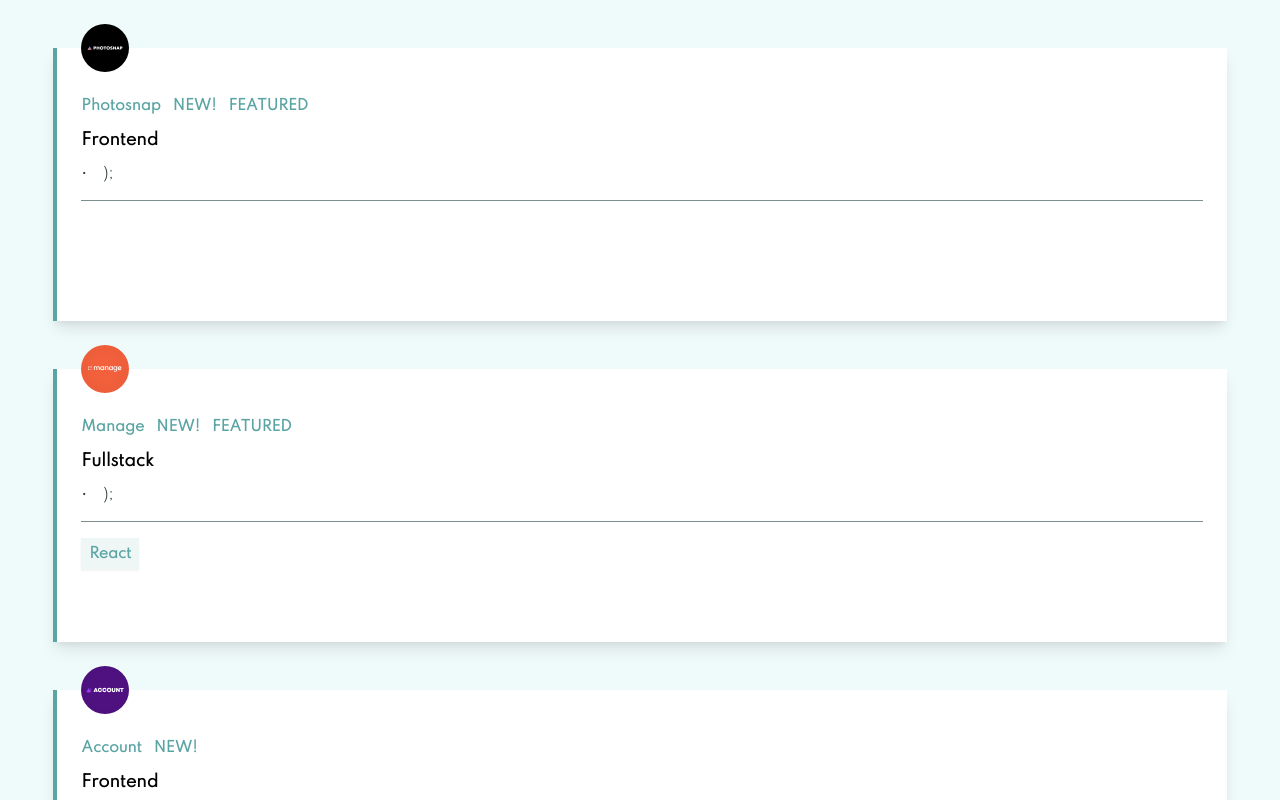
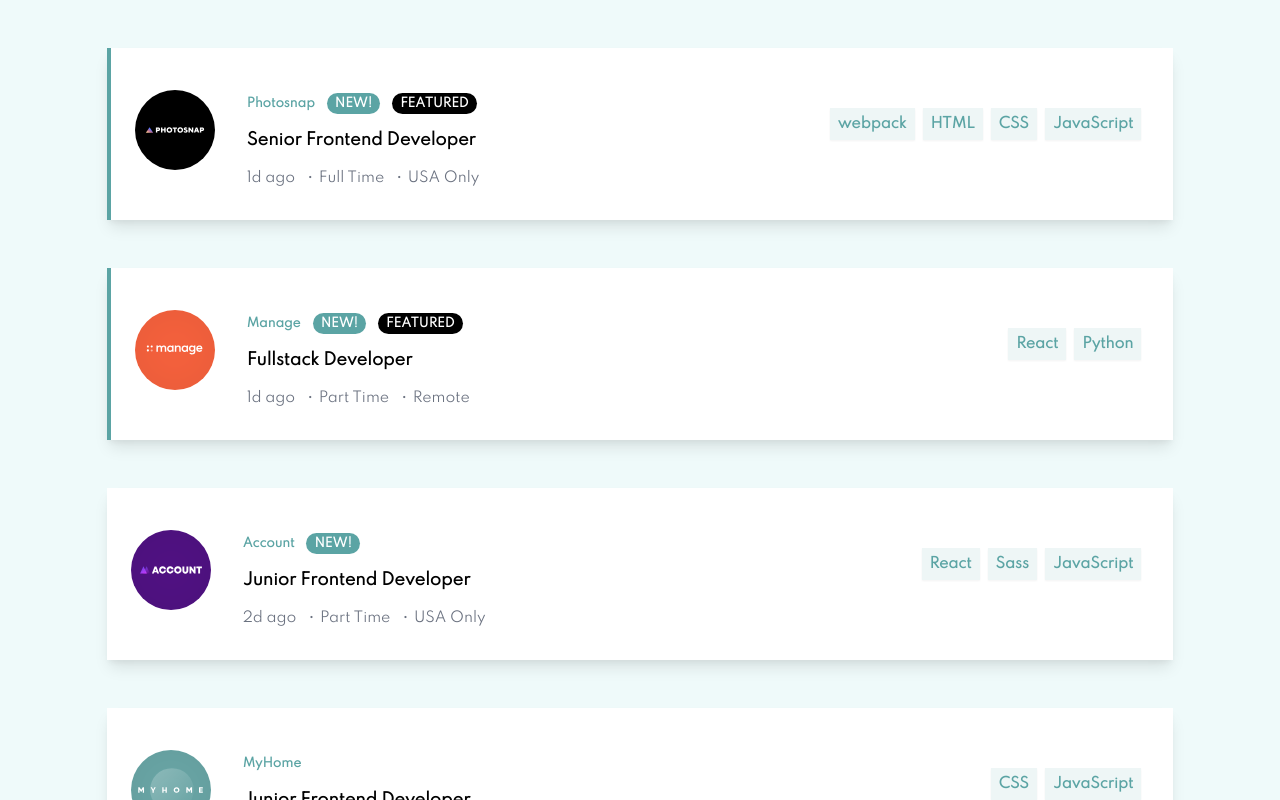
Before and after one commit to Douyemiene/Job-listings, a React (Create React App) app: page / in a window 1280 px wide. Shown: the top 800 px of the page. Built offline with nearby package versions, Linux system fonts and the light colour scheme.

Commit message:
feature: implement conditional border for Job comp

```diff
--- a/src/components/Job.js
+++ b/src/components/Job.js
@@ -1,5 +1,5 @@
 import styled from "styled-components";
-const FirstFilterItem = styled.div`
+const FilterItem = styled.div`
   &:before {
     content: "•";
   }
@@ -11,7 +11,7 @@
     logo,
     when,
     featured,
-    postion,
+    position,
     role,
     level,
     postedAt,
@@ -21,42 +21,81 @@
     tools,
   } = data;
 
-  //const imageName = require('../images/photosnap.svg');
+  let bordered = "";
+  if (when && featured) {
+    bordered = "border-l-4 border-primary ";
+  }
 
-  // const imageName2 = require(str);
   return (
-    <div className="w-11/12 mx-auto bg-white mb-12 p-6 border-l-4 border-primary shadow-lg relative font-spartan">
+    <div
+      className={`${bordered} w-11/12 lg:w-10/12 mx-auto lg:flex items-center bg-white mb-12 px-6 pt-6 pb-5 lg:pb-8 shadow-lg relative font-spartan`}
+    >
       <img
         src={process.env.PUBLIC_URL + logo}
         alt="company logo"
-        className="h-12 absolute -top-6"
+        className="h-12 absolute lg:static lg:mr-8 lg:h-20 -top-6"
       />
 
       <div>
-        <div className="text-sm text-left mt-6">
-          <span className="text-primary font-bold">{company}</span>
-          {when && <span className="text-primary font-bold mx-3">NEW!</span>}
+        <div className="text-xs text-left mt-6">
+          <span className="text-primary font-bold ">{company}</span>
+          {when && (
+            <span className="bg-primary flex-inline justify-center items-center text-white font-bold mx-3 py-1 px-2 rounded-xl">
+              NEW!
+            </span>
+          )}
           {featured && (
-            <span className="text-primary font-bold uppercase">featured</span>
+            <span className="bg-black flex-inline justify-center items-center  text-white py-1 px-2 rounded-xl font-bold uppercase">
+              featured
+            </span>
           )}
         </div>
-        <div className="font-bold py-3 text-left">{role}</div>
+        <div className="font-bold py-4 text-left">{position}</div>
         <div className="flex flex-wrap text-darkerCyan text-sm">
-          <FirstFilterItem>
-            {" "}
-            <span className="mr-4 "></span>
-          </FirstFilterItem>
-          );
+          <FilterItemContainer filter={postedAt} noBullet />
+          <FilterItemContainer filter={contract} />
+          <FilterItemContainer filter={location} />
         </div>
-        <div className="my-4 bg-darkCyan" style={{ height: "1.2px" }} />
+        <div
+          className="my-4 bg-darkCyan lg:hidden"
+          style={{ height: "1.2px" }}
+        />
       </div>
-      <div className="flex flex-wrap content-between h-20">
+      <div className="flex flex-wrap content-between max-h-44 lg:flex-grow lg:justify-end">
         {tools.map((item) => (
-          <span className="px-2 py-1.5 text-primary bg-cyan shadow-sm text-sm font-semibold mr-2">
-            {item}{" "}
-          </span>
+          <ToolsAndLanguages toolOrSkill={item} />
+        ))}
+
+        {languages.map((item) => (
+          <ToolsAndLanguages toolOrSkill={item} />
         ))}
       </div>
     </div>
   );
 };
+
+const FilterItemContainer = ({ filter, noBullet }) => {
+  return (
+    <>
+      {filter && (
+        <div className=" text-gray-500">
+          {noBullet ? (
+            <span className=" mr-3 "> {filter}</span>
+          ) : (
+            <FilterItem>
+              <span className="ml-0.5  mr-3 "> {filter}</span>
+            </FilterItem>
+          )}
+        </div>
+      )}
+    </>
+  );
+};
+
+const ToolsAndLanguages = ({ toolOrSkill }) => {
+  return (
+    <span className="px-2 py-1.5 shadow-sm text-primary bg-cyan text-sm font-semibold mr-2 mb-3">
+      {toolOrSkill}
+    </span>
+  );
+};
--- a/src/data.js
+++ b/src/data.js
@@ -12,7 +12,7 @@
     contract: "Full Time",
     location: "USA Only",
     languages: ["HTML", "CSS", "JavaScript"],
-    tools: [],
+    tools: ["webpack"],
   },
   {
     id: 2,
```
